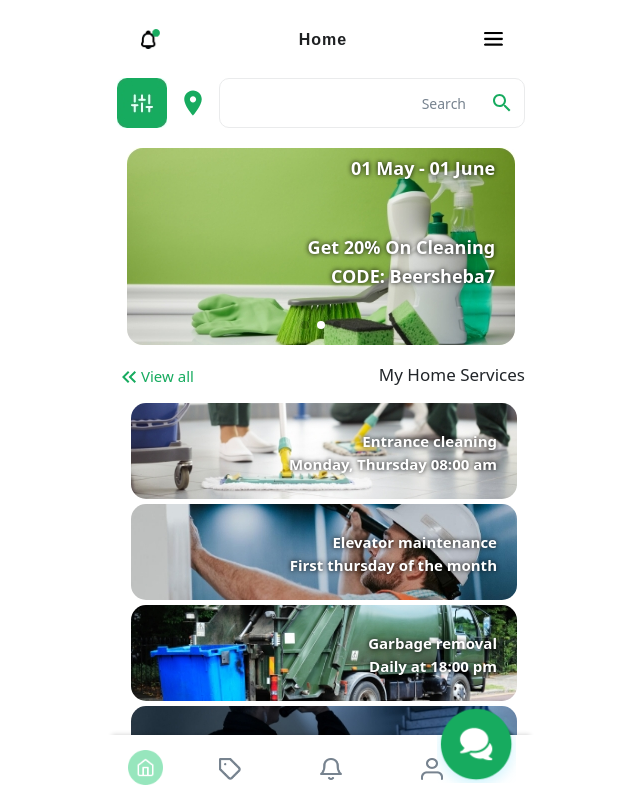
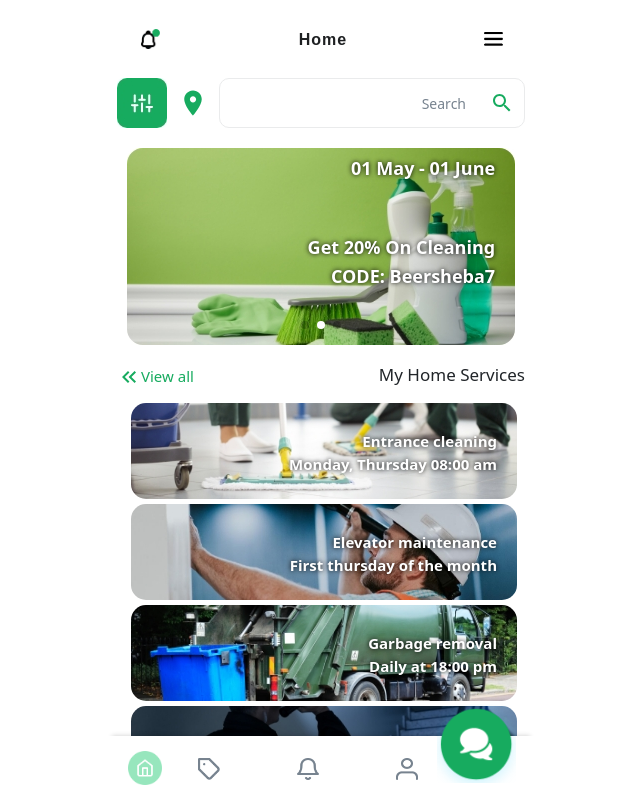
Before and after one commit to binyaalex/home, a React (Create React App) app: page / in a window 1280 px wide. Shown: the top 798 px of the page, without its empty margins (319-959 px from the left). Built offline with nearby package versions, Linux system fonts and the light colour scheme.

Commit message:
fix the footer css

```diff
--- a/src/components/repeats/footer/Footer.css
+++ b/src/components/repeats/footer/Footer.css
@@ -15,11 +15,11 @@
 .sosAndGray {
     display: flex;
     align-items: center;
-    width: 315px;
+    width: 290px;
 }
 
 .sosAndGray > a {
-  margin-right: 56px;
+  margin-right: 36px;
 }
 
 .sos {
```
